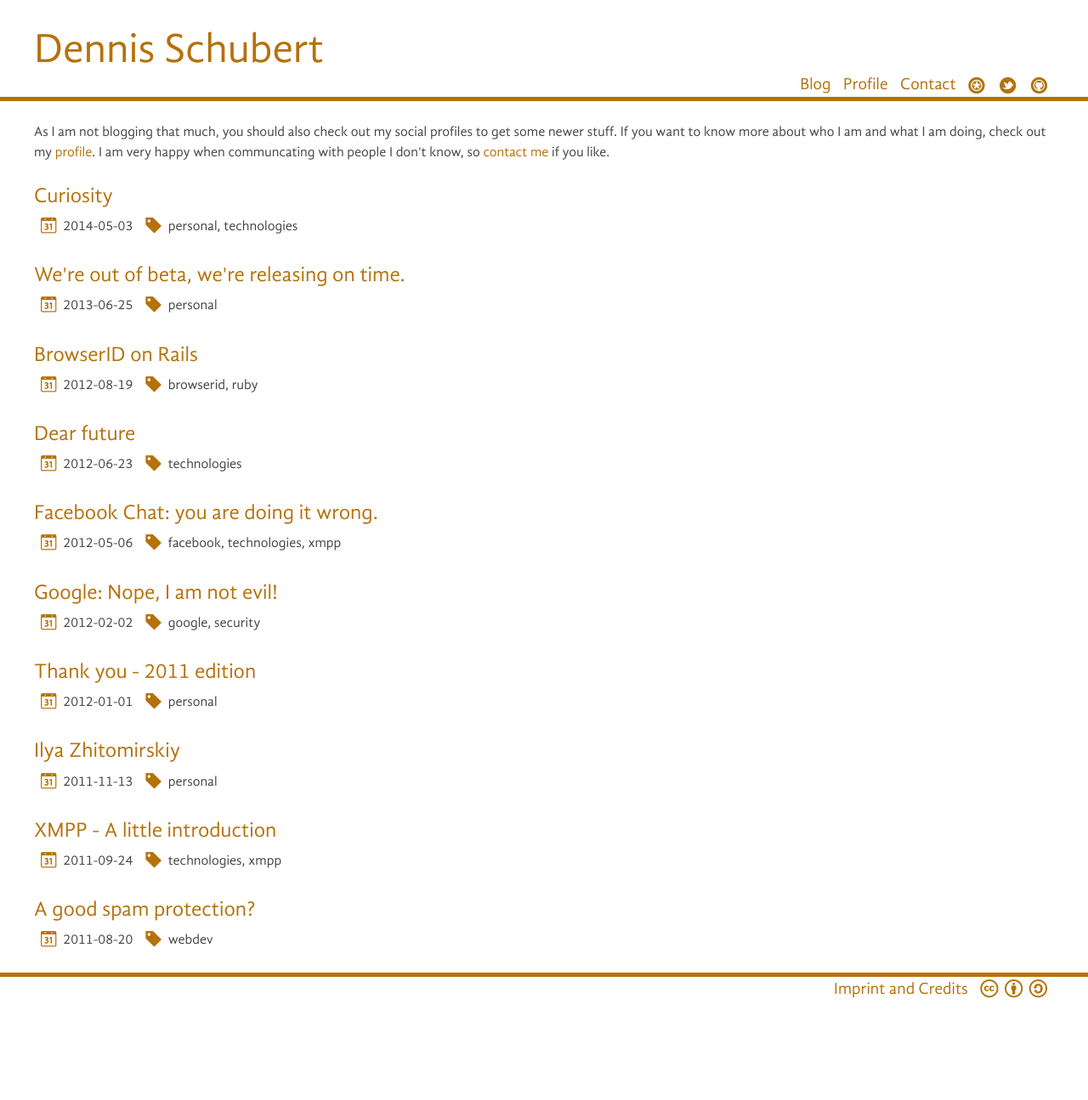
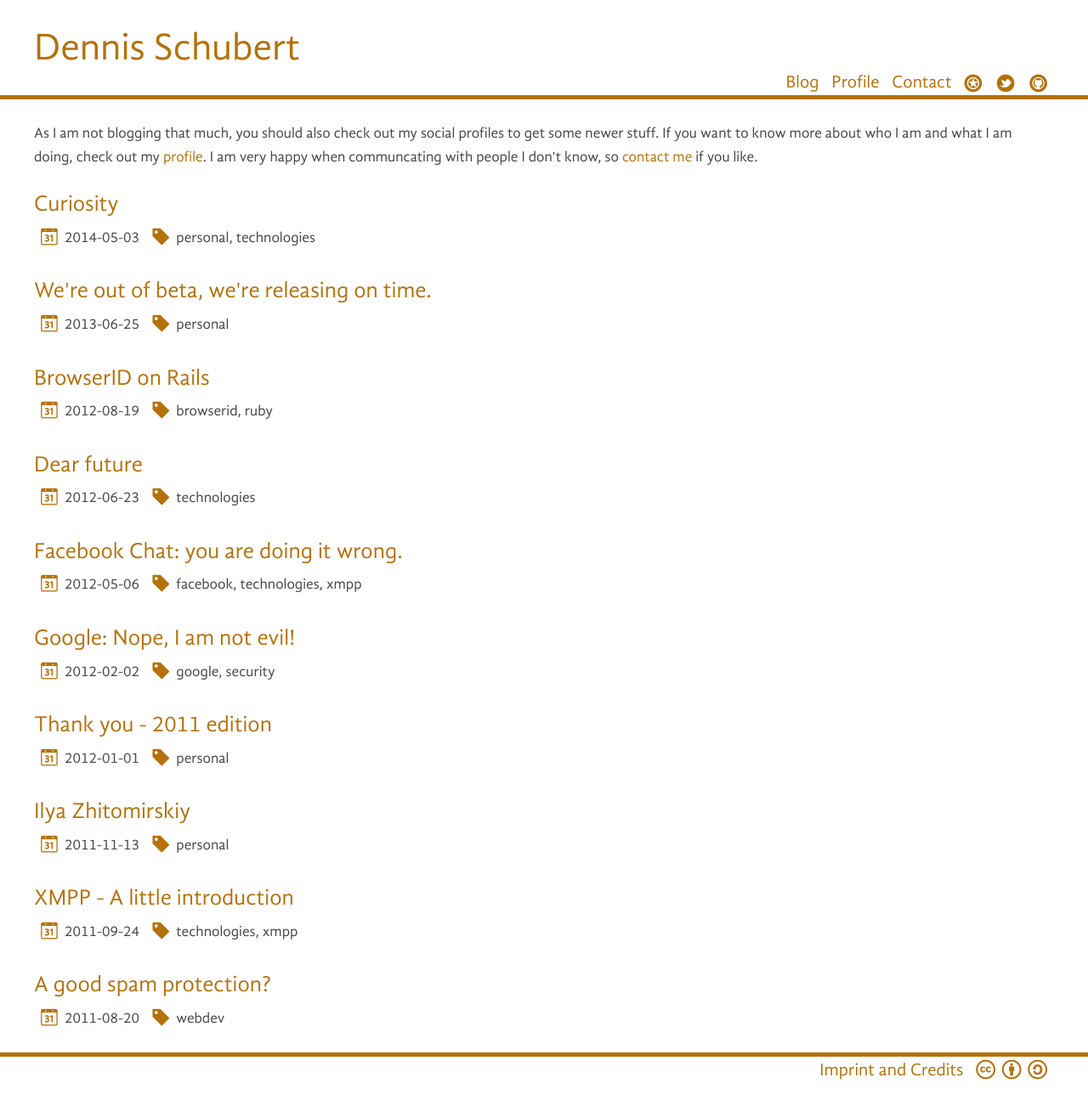
Before and after one commit to netinetwalker/schubio, a Jekyll site: the page built from index.html, in a window 1280 px wide. Shown: the whole page at 85% size. Built offline with Jekyll 4.4.1, drawn with Linux system fonts in a browser that asks for light colours; some web fonts are replaced; Markdown is read by kramdown in place of the engine named in the settings; before the commit the page ends 1199 px from its top, so only the background shows below that.

Commit message:
Increase the overall font size ... people told me it was too small. :)

```diff
--- a/css/main.scss
+++ b/css/main.scss
@@ -11,7 +11,7 @@ $page-padding: 20px;
 @import "_pygments.scss";
 
 body {
-  font-size: 14px;
+  font-size: 15px;
   color: $font-color;
 }
 
@@ -97,7 +97,7 @@ h1, h2, h3, h4, h5, h6 {
   color: $highlight-color;
 }
 
-  h1 { font-size: 3.5em; }
+  h1 { font-size: 3.0em; }
   h2 { font-size: 2.5em; }
   h3 { font-size: 1.75em; }
   h4 { font-size: 1.25em; }
@@ -105,7 +105,7 @@ h1, h2, h3, h4, h5, h6 {
   h6 { font-weight: bold; }
 
 p {
-  line-height: 1.5em;
+  line-height: 1.6em;
   margin: 1.5em 0 0;
 }
 
```
